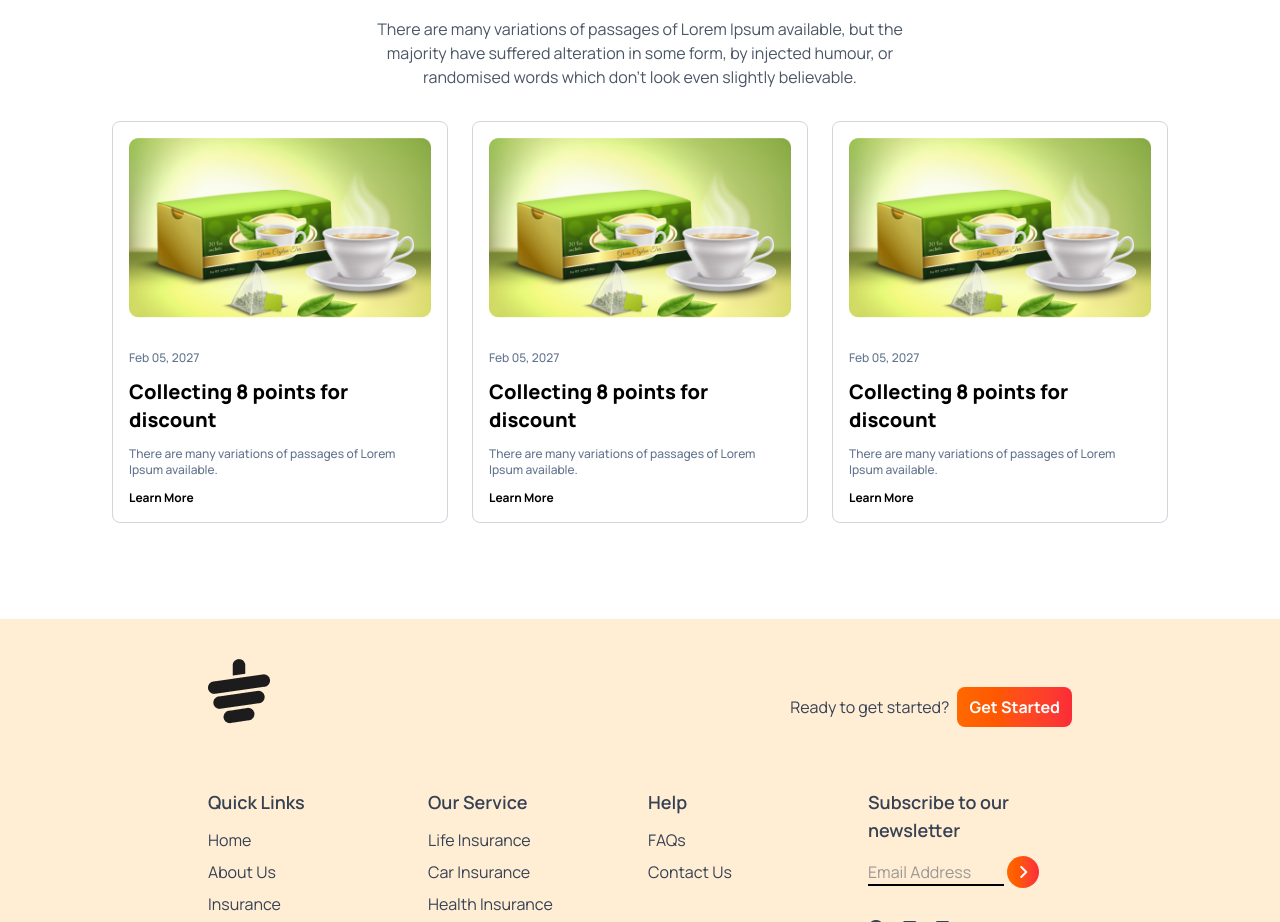
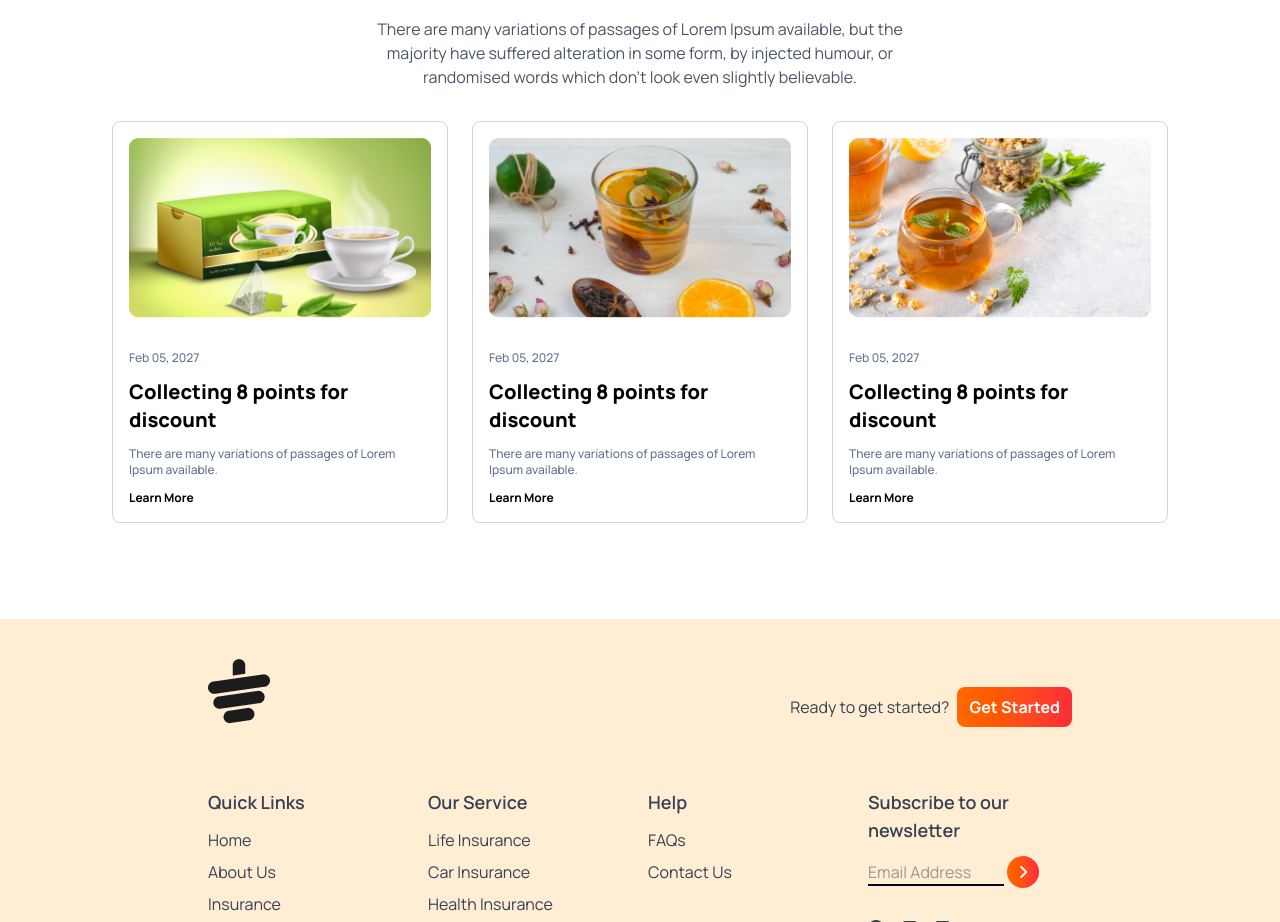
Before and after one commit to AFK-Riyan/Tea-House, a plain HTML site: page index.html in a window 1280 px wide. Shown: the part 2688-3610 px from the top of the page. Drawn offline with nearby package versions, Linux system fonts and the light colour scheme.

Commit message:
Added new two section

```diff
--- a/index.html
+++ b/index.html
@@ -258,7 +258,7 @@
           <p class="text-gray-600 max-w-xl mx-auto">There are many variations of passages of Lorem Ipsum available, but the majority have suffered alteration in some form, by injected humour, or randomised words which don't look even slightly believable. </p>
          </div>
          <!-- News Card -->
-          <div class=" grid grid-cols-1 lg:grid-cols-3 gap-6 text-left">
+          <div class=" grid grid-cols-1 md:grid-cols-3 gap-6 text-left">
             <!-- News Card-1  -->
             <div class="rounded-lg  overflow-hidden border border-gray-300">
               <img class=" mx-auto p-4" src="./images/news-1.png" alt="">
@@ -271,7 +271,7 @@
             </div>
             <!-- News card-2  -->
             <div class="rounded-lg  overflow-hidden border border-gray-300">
-              <img class=" mx-auto p-4" src="./images/news-1.png" alt="">
+              <img class=" mx-auto p-4" src="./images/news-2.png" alt="">
               <div class=" p-4">
                 <p class=" font-medium text-xs text-slate-500 mb-3">Feb 05, 2027</p>
                 <h1 class=" font-extrabold text-xl mb-3">Collecting 8 points for discount</h1>
@@ -281,7 +281,7 @@
             </div>
               <!-- News Card-3  -->
               <div class="rounded-lg  overflow-hidden border border-gray-300">
-                <img class=" mx-auto p-4" src="./images/news-1.png" alt="">
+                <img class=" mx-auto p-4" src="./images/news-3.png" alt="">
                 <div class=" p-4">
                   <p class=" font-medium text-xs text-slate-500 mb-3">Feb 05, 2027</p>
                   <h1 class=" font-extrabold text-xl mb-3">Collecting 8 points for discount</h1>
```
